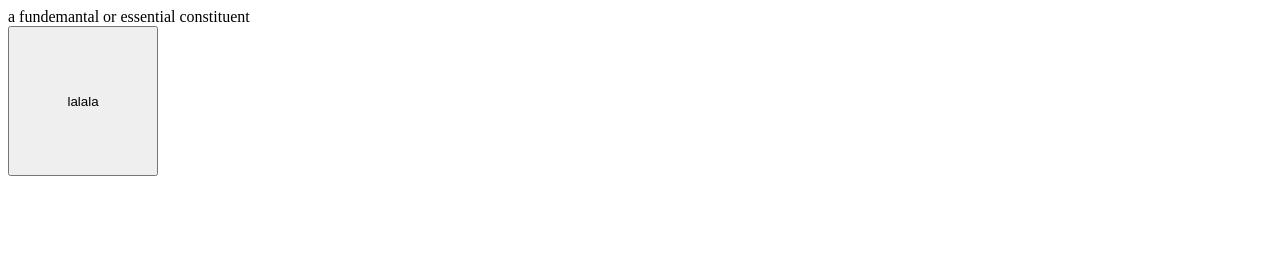
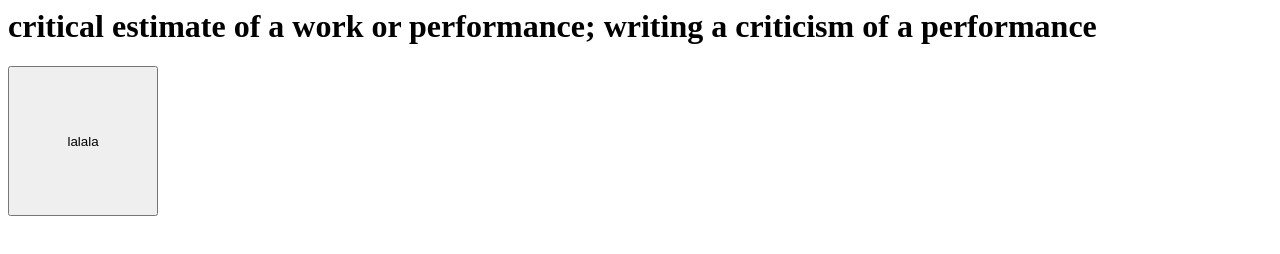
Before and after one commit to andyskw/andyskw.github.io, a plain HTML site: page angol/41-50/index.html in a window 1280 px wide. Both pictures are taken after a click on the button "lalala". Drawn offline with nearby package versions, Linux system fonts and the light colour scheme.

Commit message:
Adding lesson 41.

```diff
--- a/angol/41-50/index.html
+++ b/angol/41-50/index.html
@@ -53,14 +53,65 @@
                     word: 'sell out',
                     description: 'to sell all the tickets'
                 },
+				{
+					word: 'attainment',
+					description: 'achievement'
+				},
+				{
+					word: 'combine',
+					description: 'to come together'
+				},
+				{
+					word: 'continue',
+					description: 'to maintain without interruption'
+				},
+				{
+					word: 'description',
+					description: 'a representation in words or pictures'
+				},
+				{
+					word: 'disperse',
+					description: 'to spread widely, to scatter'
+				},
+				{
+					word: 'entertainment',
+					description: 'a diverting performance or activity'
+				},
+				{
+					word: 'influence',
+					description: 'to alter or affect'
+				},
+				{
+					word: 'range',
+					description: 'the scope'
+				},
+				{
+					word: 'release',
+					description: 'to make available to the public; to give permission for performance'
+				},
+				{
+					word: 'representation',
+					description: 'exemplification; symbolization'
+				},
+				{
+					word: 'separately',
+					description: 'apart'
+				},
+				{
+					word: 'successive',
+					description: 'following in order'
+				},
+
             ];
-            var i = 0;
+            var i = -1;
             function comeon() {
                 var description= $('#description');
-                description.html(words[i].word);
+                if (i !== -1) {
+					description.html('<h2>'+words[i].word+'</h2>');
+				}
                 setTimeout(function () {
                     i = Math.floor(Math.random() * words.length);
-                    description.html(words[i].description);
+                    description.html('<h1>'+words[i].description+'</h1>');
                 }, 1000);
             }
 		</script>
```
